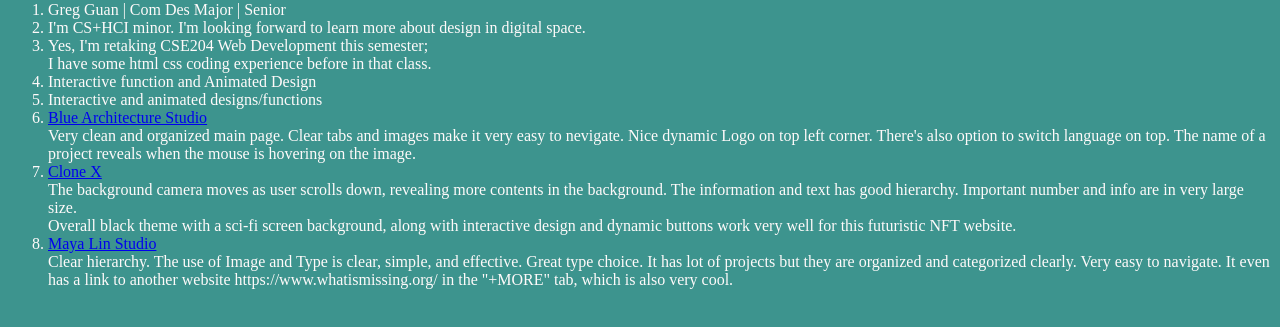
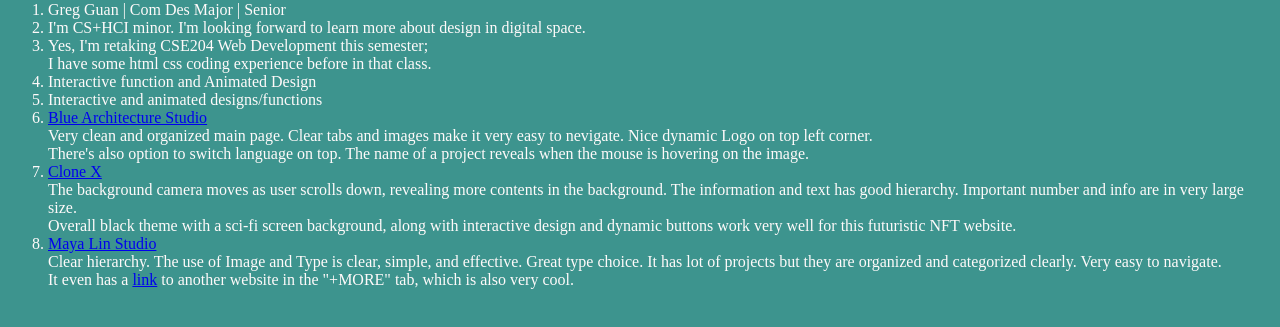
Before and after one commit to GregGuan/iffall2022, a plain HTML site: page intro-questions/index.html in a window 1280 px wide. Shown: the part 79-406 px from the top of the page. Drawn offline with Linux system fonts and the light colour scheme.

Commit message:
edit one more link

```diff
--- a/intro-questions/index.html
+++ b/intro-questions/index.html
@@ -20,7 +20,8 @@
             <li>Interactive function and Animated Design</li>
             <li>Interactive and animated designs/functions</li>
             <li><a href = "https://www.b-l-u-e.net/?lang=en">Blue Architecture Studio</a>
-                <br>Very clean and organized main page. Clear tabs and images make it very easy to nevigate. Nice dynamic Logo on top left corner. There's also option to switch language on top.
+                <br>Very clean and organized main page. Clear tabs and images make it very easy to nevigate. Nice dynamic Logo on top left corner.
+                <br>There's also option to switch language on top.
                 The name of a project reveals when the mouse is hovering on the image.
             </li>
             <li><a href = "https://clonex.rtfkt.com/">Clone X</a>
@@ -32,7 +33,7 @@
             <li><a href = "https://www.mayalinstudio.com/">Maya Lin Studio</a>
                 <br>Clear hierarchy. The use of Image and Type is clear, simple, and effective. Great type choice.
                 It has lot of projects but they are organized and categorized clearly. Very easy to navigate.
-                It even has a link to another website https://www.whatismissing.org/ in the "+MORE" tab, which is also very cool.
+                <br>It even has a <a href ="https://www.whatismissing.org/">link</a> to another website in the "+MORE" tab, which is also very cool.
             </li>
         </ol>
 
```
